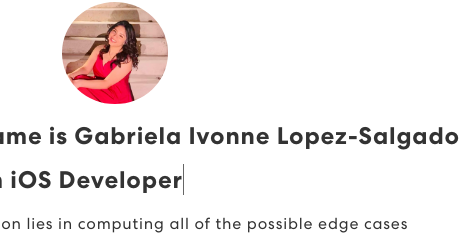
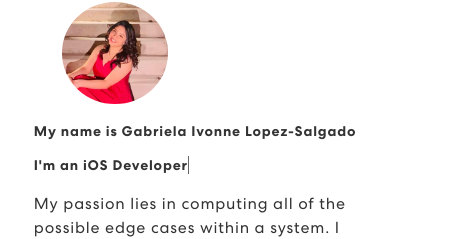
Before and after one commit to glopezsalgado/glopezsalgado.github.io, a React (Create React App) app: page / in a window 390 px wide. Shown: the part 98-337 px from the top of the page, 460 px wide, since content can reach past the window. Built offline with nearby package versions, Linux system fonts and the light colour scheme.

Commit message:
banner css 7

```diff
--- a/src/App.css
+++ b/src/App.css
@@ -41,6 +41,8 @@ body {
     /*#fff*/
     #333333 !important;
   font-family: 'Centra', sans-serif !important;
+  overflow-x: hidden;
+
 }
 
 h1,
@@ -367,11 +369,16 @@ nav.navbar .navbar-toggler[aria-expanded="true"] .navbar-toggler-icon {
   }
 
   /* Adjust font size for smaller screens */
+  .banner h1 {
+    font-size: 14px;
+    /* Adjusted font size for desktop screens */
+  }
 
   .circular-image-container {
     margin-right: 15px;
     /* Adjust the right margin */
   }
+
 }
 
 .banner .row {
```
